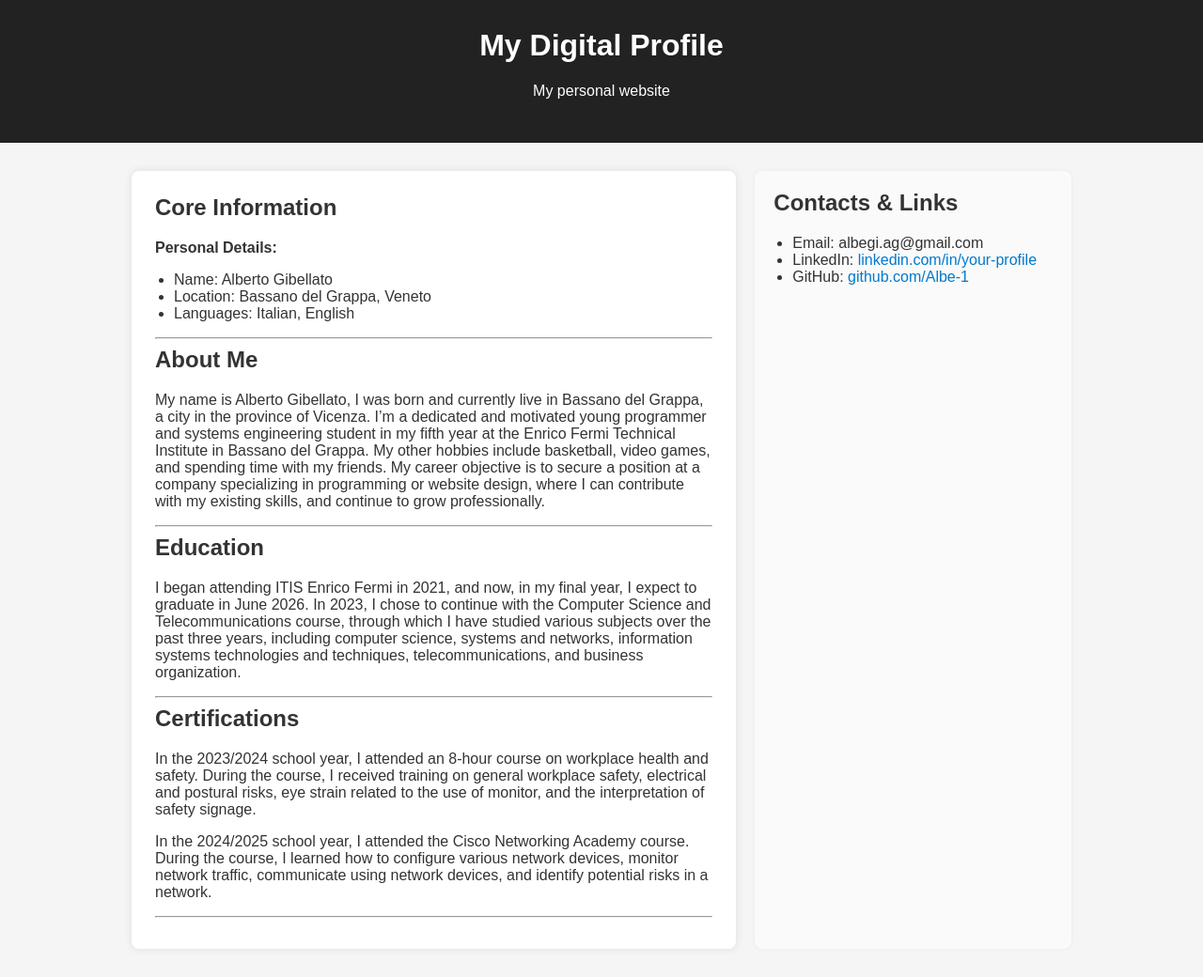
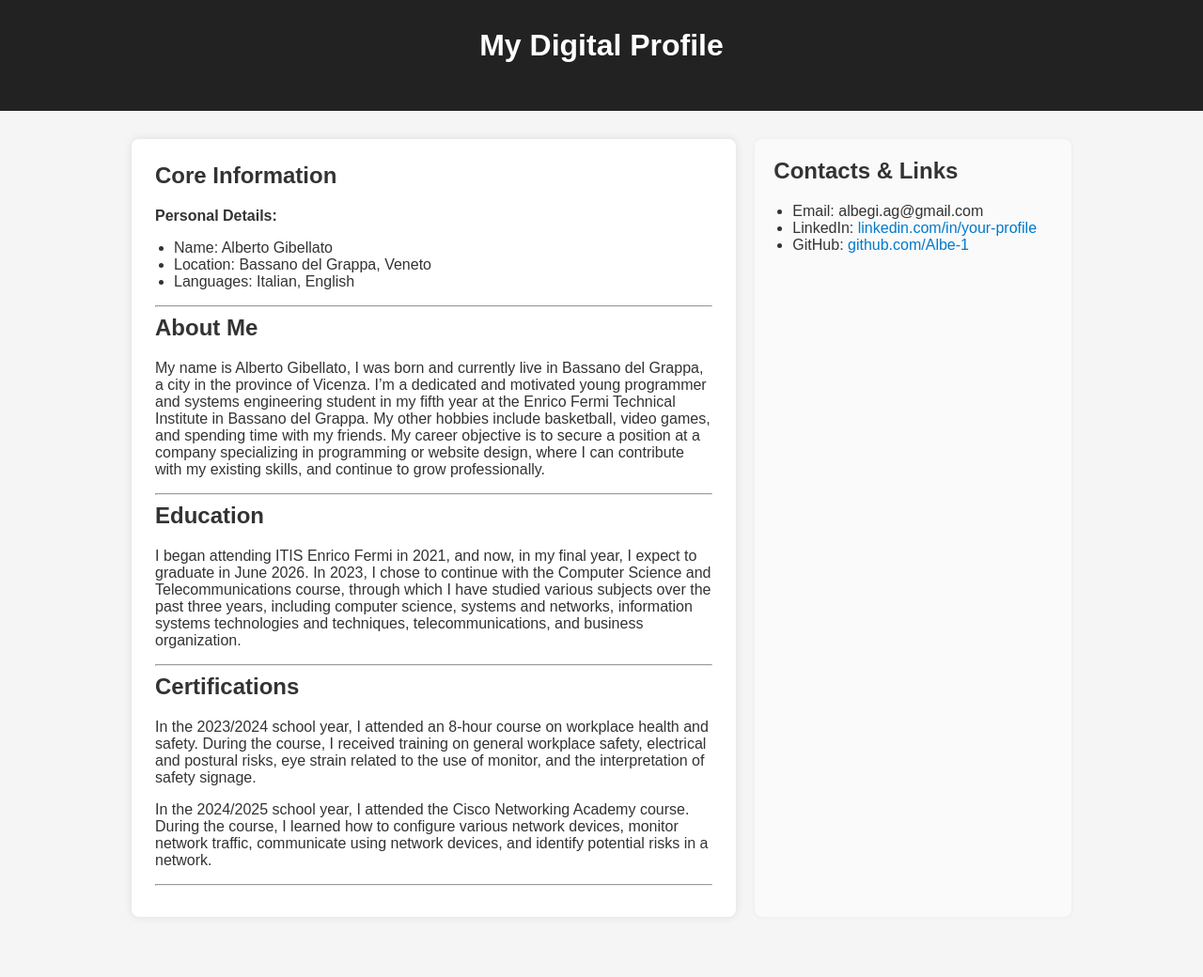
Before and after one commit to Albe-1/GibellatoDigitalProfile.github.io, a Jekyll site: the page built from index.md, in a window 1280 px wide. Shown: the whole page at 94% size. Built offline with Jekyll 4.4.1, drawn with Linux system fonts in a browser that asks for light colours; after the commit the page ends 1006 px from its top, so only the background shows below that.

Commit message:
Update _config.yml

```diff
--- a/_config.yml
+++ b/_config.yml
@@ -1,3 +1,2 @@
 title: "My Digital Profile"
-description: "My personal website"
 theme: minima
```
